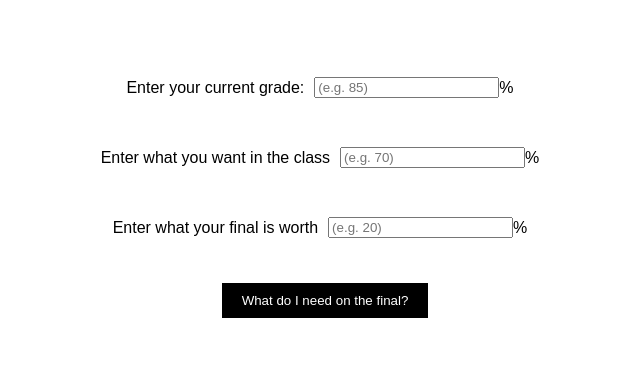
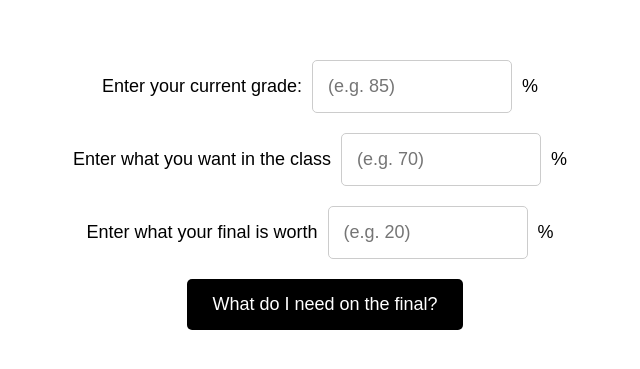
Before and after one commit to hoboJF/JadenHub, a plain HTML site: page index.html in a window 1280 px wide. Shown: the part 215-584 px from the top of the page, without its empty margins (315-955 px from the left). Drawn offline with Linux system fonts and the light colour scheme.

Commit message:
made website more aesthetically pleasing

```diff
--- a/style.css
+++ b/style.css
@@ -1,30 +1,55 @@
+* {
+  margin: 0;
+  padding: 0;
+  box-sizing: border-box;
+}
+
 body {
   font-family: Arial, sans-serif;
+  background-color: white;
+  color: black;
   display: flex;
+  flex-direction: column;
+  align-items: center;
   justify-content: center;
-  align-items: center;
   height: 100vh;
+  text-align: center;
   margin: 0;
-  flex-direction: column;
+  padding: 0;
 }
 
 .input-container {
   display: flex;
   align-items: center;
-  margin: 10px;
+  justify-content: center;
+  margin-top: 20px;
+  white-space: nowrap;
 }
 
 .input-container p {
   margin-right: 10px;
+  font-size: 18px;
+  white-space: nowrap;
+}
+
+input {
+  padding: 15px;
+  width: 200px;
+  font-size: 18px;
+  border: 1px solid #ccc;
+  border-radius: 5px;
+  margin-right: 10px;
 }
 
 button {
-  margin-top: 20px;
-  padding: 10px 20px;
+  padding: 15px 25px;
+  font-size: 18px;
   background-color: black;
   color: white;
   border: none;
+  border-radius: 5px;
   cursor: pointer;
+  margin-top: 20px;
 }
 
 button:hover {
@@ -55,10 +80,12 @@ button:hover {
 }
 
 .close-button {
-  padding: 10px 20px;
+  padding: 15px 25px;
+  font-size: 18px;
   background-color: black;
   color: white;
   border: none;
+  border-radius: 5px;
   cursor: pointer;
   margin-top: 20px;
 }
```
